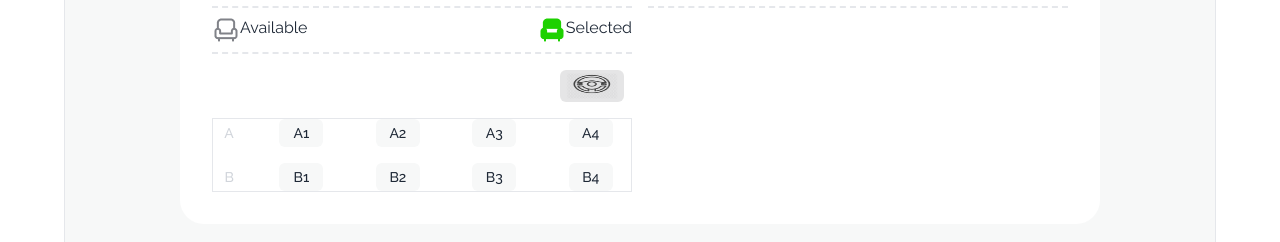
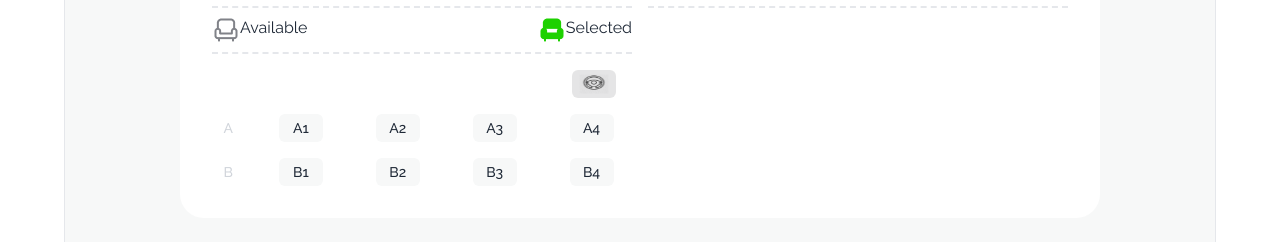
Before and after one commit to AbdullahFaiaz/Assignment-5, a plain HTML site: page index.html in a window 1280 px wide. Shown: the part 1729-1971 px from the top of the page. Drawn offline with nearby package versions, Linux system fonts and the light colour scheme.

Commit message:
seats updated

```diff
--- a/index.html
+++ b/index.html
@@ -172,11 +172,11 @@
                             <span class="flex"><img src="images/seat-gray.png" alt="seat"><P>Available</P></span>
                             <span class="flex"><img src="images/seat-green-filled.png" alt="seat"><p>Selected</p></span>
                         </div>
-                        <div class="flex justify-end my-4 pr-2">
-                            <button disabled class="flex flex-col justify-center items-center h-8 w-16 bg-[#0307121a] rounded-md"><img class="w-[80%] h-[80%]" src="images/2812495.png" alt="steering"></button>
+                        <div class="grid grid-cols-7 my-4">
+                            <button disabled class="col-start-7 justify-items-center gap-4 flex flex-col justify-center items-center h-7 w-11 bg-[#0307121a] rounded-md"><img class="w-[70%] h-[70%]" src="images/2812495.png" alt="steering"></button>
                         </div>
 <!-- seats -->
-                        <div class="raleway-normal font-medium text-sm grid grid-cols-9 border justify-items-center gap-4">
+                        <div class="raleway-normal font-medium text-sm grid grid-cols-9 justify-items-center gap-4">
                             <div class="text-gray-300 h-7 w-4 col-span-1 flex flex-col items-center justify-center"><p>A</p></div>
                             <button id="A1" class="but col-span-2 h-7 w-11 bg-[#f7f8f8] rounded-md">A1</button>
                             <button id="A2" class="but col-span-2 h-7 w-11 bg-[#f7f8f8] rounded-md">A2</button>
```
